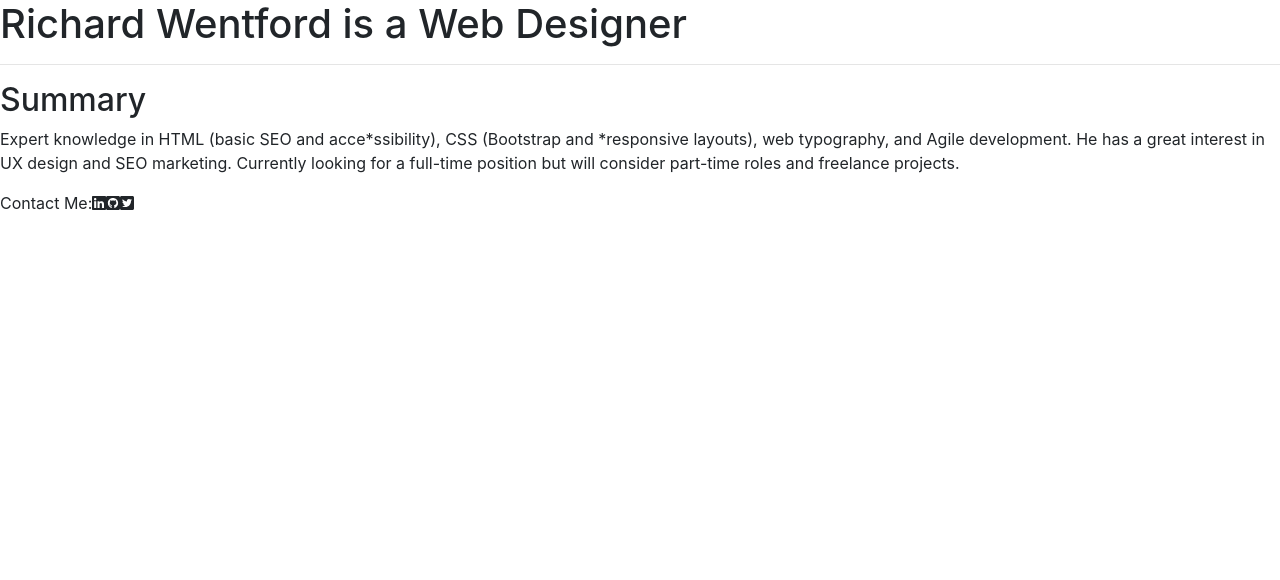
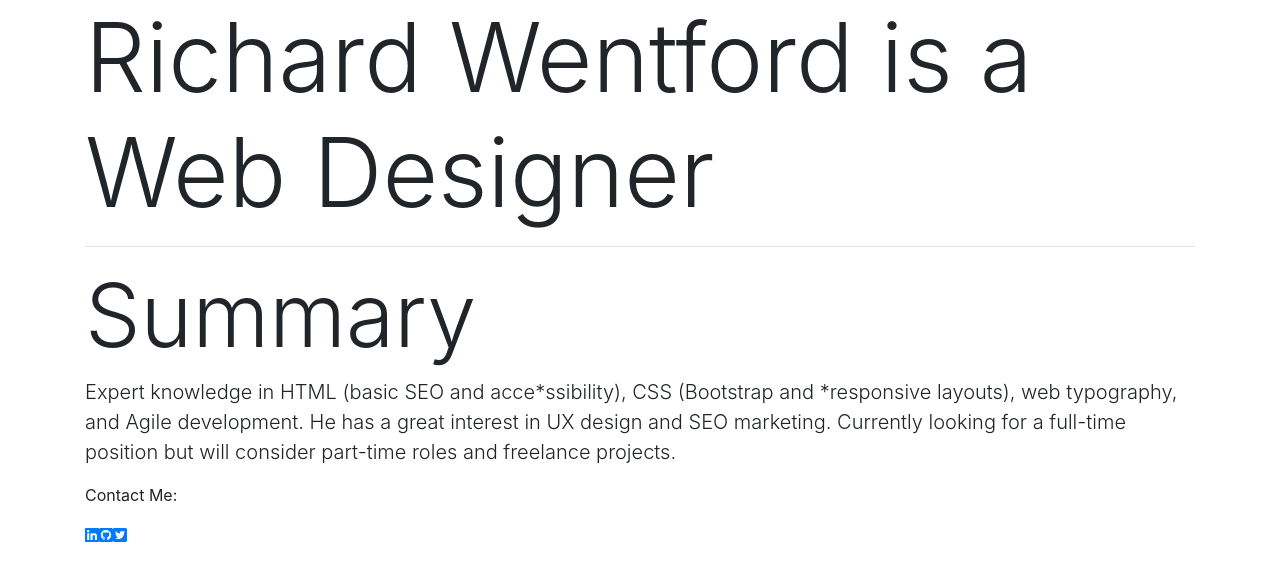
Before and after one commit to rwentford/Portfolio-site, a plain HTML site: page index.html in a window 1280 px wide. Drawn offline with nearby package versions, Linux system fonts and the light colour scheme.

Commit message:
Bootstrap font styles

```diff
--- a/index.html
+++ b/index.html
@@ -11,15 +11,17 @@
     <title>Richard Wentford - Web Designer</title>
   </head>
   <body>
-    <header>
-      <h1>Richard Wentford is a Web Designer</h1>
-    </header>
-    <hr>
-    <h2>Summary</h2>
-    <p>Expert knowledge in HTML (basic SEO and acce*ssibility), CSS (Bootstrap and *responsive layouts), web typography, and Agile development. He has a great interest in UX design and SEO marketing. Currently looking for a full-time position but will consider part-time roles and freelance projects.</p>
-    <footer>
-      <p>Contact Me:<i class="fab fa-linkedin"></i><i class="fab fa-github-square"></i><i class="fab fa-twitter-square"></i></p>
-    </footer>
+    <div class="container">
+      <header>
+        <h1 class="display-1">Richard Wentford is a Web Designer</h1>
+      </header>
+      <hr>
+      <h2 class="display-2">Summary</h2>
+      <p class="lead">Expert knowledge in HTML (basic SEO and acce*ssibility), CSS (Bootstrap and *responsive layouts), web typography, and Agile development. He has a great interest in UX design and SEO marketing. Currently looking for a full-time position but will consider part-time roles and freelance projects.</p>
+      <footer>
+      <p>Contact Me:</p><a href="https://www.linkedin.com/in/richardwentford/" target="_blank"><i class="fab fa-linkedin"></i></a><a href="https://github.com/rwentford" target="_blank"><i class="fab fa-github-square"></i></a><a href="https://twitter.com/richardwentford" target="_blank"><i class="fab fa-twitter-square"></i></a>
+      </footer>
+    </div>
     <!-- Optional JavaScript -->
     <!-- jQuery first, then Popper.js, then Bootstrap JS -->
     <script src="https://code.jquery.com/jquery-3.2.1.slim.min.js" integrity="sha384-KJ3o2DKtIkvYIK3UENzmM7KCkRr/rE9/Qpg6aAZGJwFDMVNA/GpGFF93hXpG5KkN" crossorigin="anonymous"></script>
```
